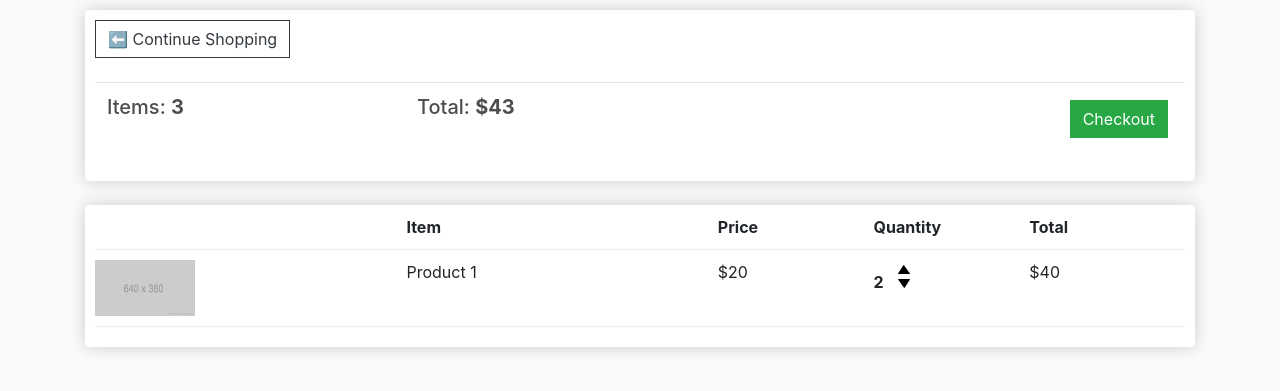
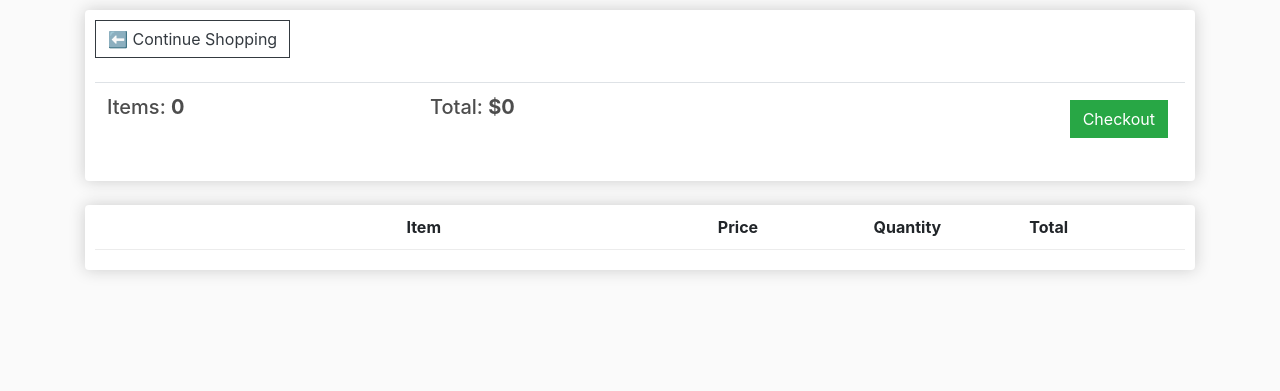
Before and after one commit to KenWhite02/ecommerce, a Django app: page /cart/ in a window 1280 px wide. Shown: the part 57-448 px from the top of the page. Run offline with Django 3.2, Linux system fonts and the light colour scheme; lists and menus that the app fills with data are empty.

Commit message:
changed cart, checkout and store html

```diff
--- a/ecommerce/urls.py
+++ b/ecommerce/urls.py
@@ -16,7 +16,12 @@ Including another URLconf
 from django.contrib import admin
 from django.urls import path, include
 
+from django.conf.urls.static import static
+from django.conf import settings
+
 urlpatterns = [
     path('admin/', admin.site.urls),
     path('', include('store.urls')),
 ]
+
+urlpatterns += static(settings.MEDIA_URL, document_root=settings.MEDIA_ROOT)
--- a/store/templates/store/cart.html
+++ b/store/templates/store/cart.html
@@ -12,8 +12,8 @@
 
                 <table class="table">
                     <tr>
-                        <th><h5>Items: <strong>3</strong></h5></th>
-                        <th><h5>Total: <strong>$43</strong></h5></th>
+                        <th><h5>Items: <strong>{{ order.get_cart_items }}</strong></h5></th>
+                        <th><h5>Total: <strong>${{ order.get_cart_total }}</strong></h5></th>
                         <th>
                             <a style="float:right; margin:5px" class="btn btn-success" href="{% url 'checkout' %}">Checkout</a>
                         </th>
@@ -32,20 +32,22 @@
                     <div style="flex:1"><strong>Total</strong></div>
                 </div>
 
+                {% for item in items %}
                 <div class="cart-row">
-                    <div style="flex:2"><img class="row-image" src="{% static 'images/placeholder.png' %}"></div>
-                    <div style="flex:2">Product 1</div>
-                    <div style="flex:1">$20</div>
+                    <div style="flex:2"><img class="row-image" src="{{ item.product.imageURL }}"></div>
+                    <div style="flex:2">{{ item.product.name }}</div>
+                    <div style="flex:1">${{ item.product.price }}</div>
                     <div style="flex:1">
-                        <p class="quantity">2</p>
+                        <p class="quantity">{{ item.quantity }}</p>
                         <div class="quantity">
                             <img class="chg-quantity" src="{% static 'images/arrow-up.png' %}">
 
                             <img class="chg-quantity" src="{% static 'images/arrow-down.png' %}" >
                         </div>
                     </div>
-                    <div style="flex:1"><p>$40</p></div>
+                    <div style="flex:1"><p>${{ item.get_total}}</p></div>
                 </div>
+                {% endfor %}
             </div>
         </div>
     </div>
--- a/store/templates/store/store.html
+++ b/store/templates/store/store.html
@@ -6,7 +6,7 @@
     <div class="row">
         {% for product in products %}
          <div class="col-lg-4">
-             <img class="thumbnail" src="{% static 'images/placeholder.png' %}" >
+             <img class="thumbnail" src="{{ product.imageURL  }}" >
             <div class="box-element product">
                 <h6><strong>{{ product.name }}</strong></h6>
                 <hr>
--- a/store/views.py
+++ b/store/views.py
@@ -10,10 +10,27 @@ def store(request):
 
 
 def cart(request):
-    context = {}
+
+    if request.user.is_authenticated:
+        customer = request.user.customer
+        order, created = Order.objects.get_or_create(customer=customer, complete=False)
+        items = order.orderitem_set.all()
+    else:
+        items = []
+        order = {'get_cart_total': 0, 'get_cart_items': 0}
+
+    context = {'items': items, 'order': order}
     return render(request, 'store/cart.html', context)
 
 
 def checkout(request):
-    context = {}
+    if request.user.is_authenticated:
+        customer = request.user.customer
+        order, created = Order.objects.get_or_create(customer=customer, complete=False)
+        items = order.orderitem_set.all()
+    else:
+        items = []
+        order = {'get_cart_total': 0, 'get_cart_items': 0}
+
+    context = {'items': items, 'order': order}
     return render(request, 'store/checkout.html', context)
```
Also changed, not shown: store/models.py (+25 -0 lines), store/templates/store/checkout.html (+8 -6 lines), db.sqlite3.
